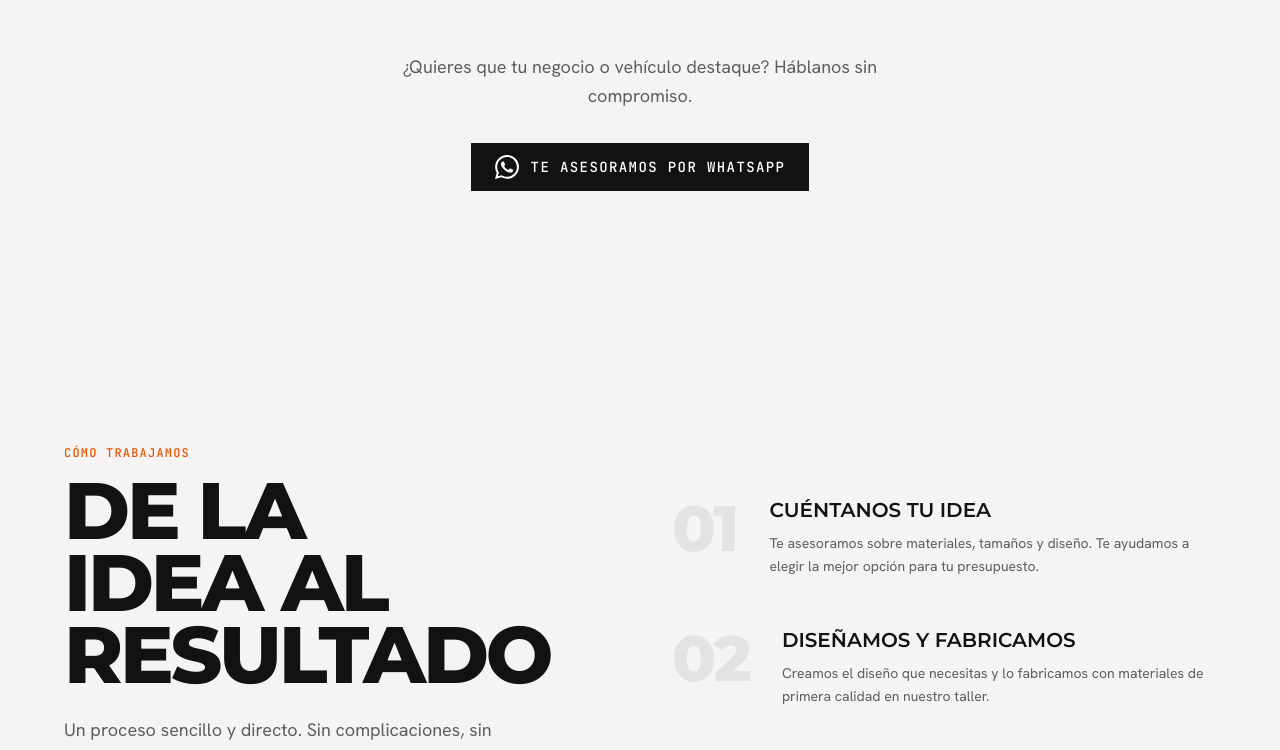
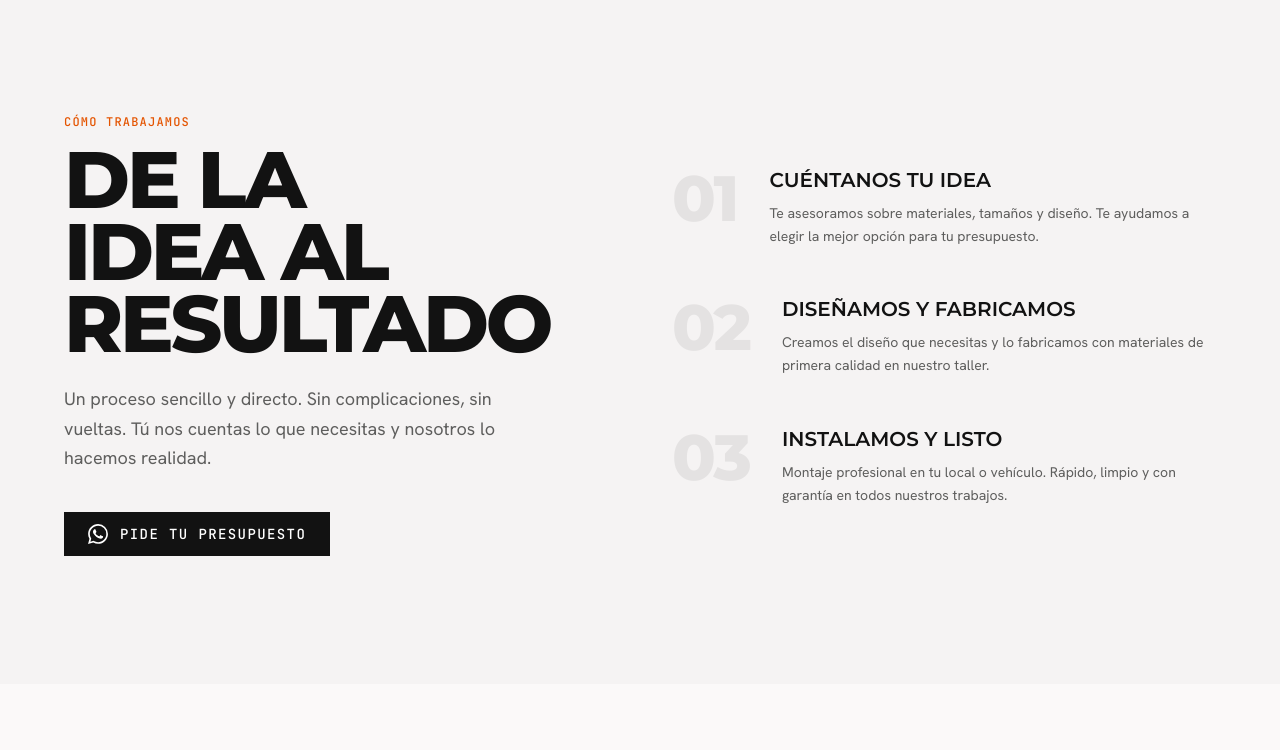
Before and after one commit to elgranjm3000/rotulossalmozora, a Next.js app: page / in a window 1280 px wide. Shown: the part 3720-4470 px from the top of the page. Built offline with nearby package versions, Linux system fonts and the light colour scheme.

Commit message:
Remove WhatsApp CTA from Benefits section

```diff
--- a/components/Benefits.tsx
+++ b/components/Benefits.tsx
@@ -1,7 +1,6 @@
 'use client'
 
 import { useEffect, useRef } from 'react'
-import { WhatsAppIcon } from './WhatsAppIcon'
 
 const businessBenefits = [
   {
@@ -135,21 +134,6 @@ export function Benefits() {
           </div>
         </div>
 
-        {/* CTA inside benefits */}
-        <div className="reveal text-center mt-20 lg:mt-32 pt-16 border-t border-border/30">
-          <p className="font-body text-body-lg text-secondary max-w-xl mx-auto mb-8">
-            ¿Quieres que tu negocio o vehículo destaque? Háblanos sin compromiso.
-          </p>
-          <a
-            href="https://wa.me/34XXXXXXXXX"
-            target="_blank"
-            rel="noopener noreferrer"
-            className="btn-primary inline-flex items-center gap-3 justify-center"
-          >
-            <WhatsAppIcon className="w-6 h-6" />
-            <span>Te asesoramos por WhatsApp</span>
-          </a>
-        </div>
       </div>
     </section>
   )
```
